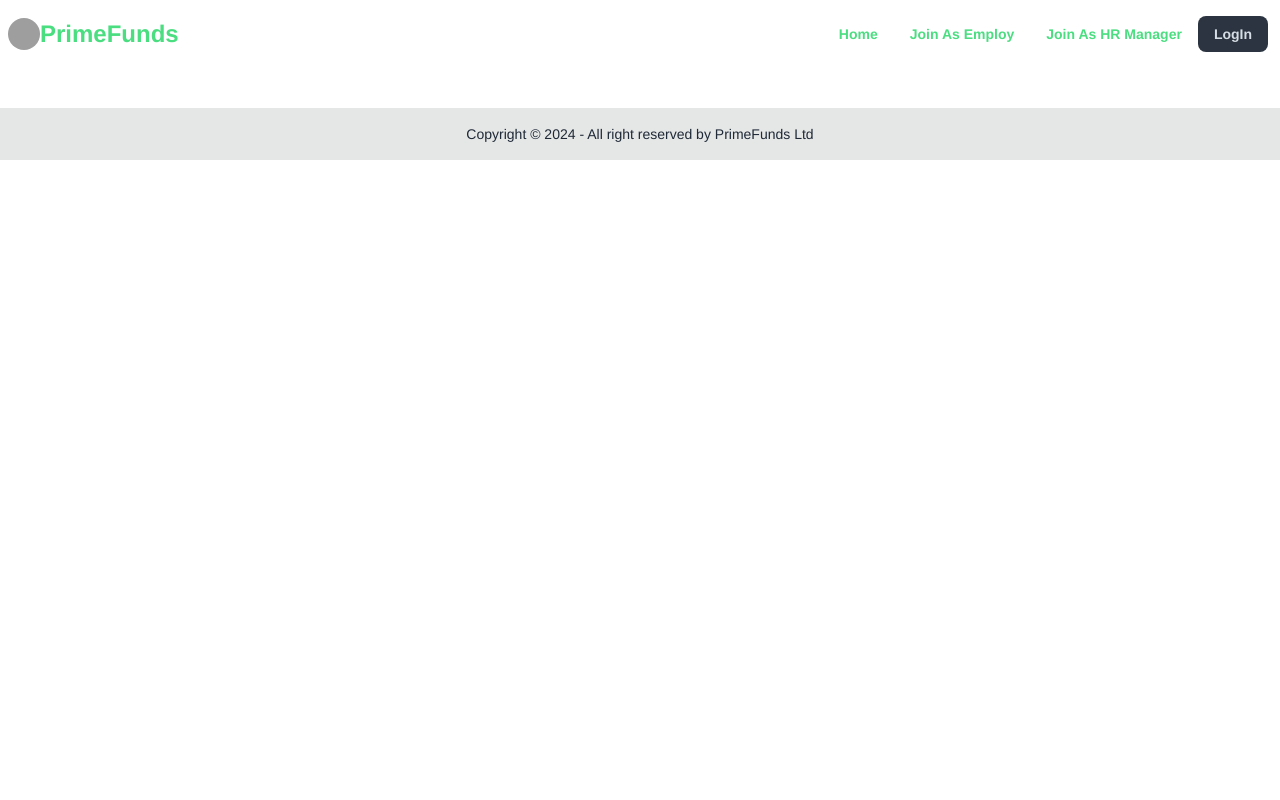
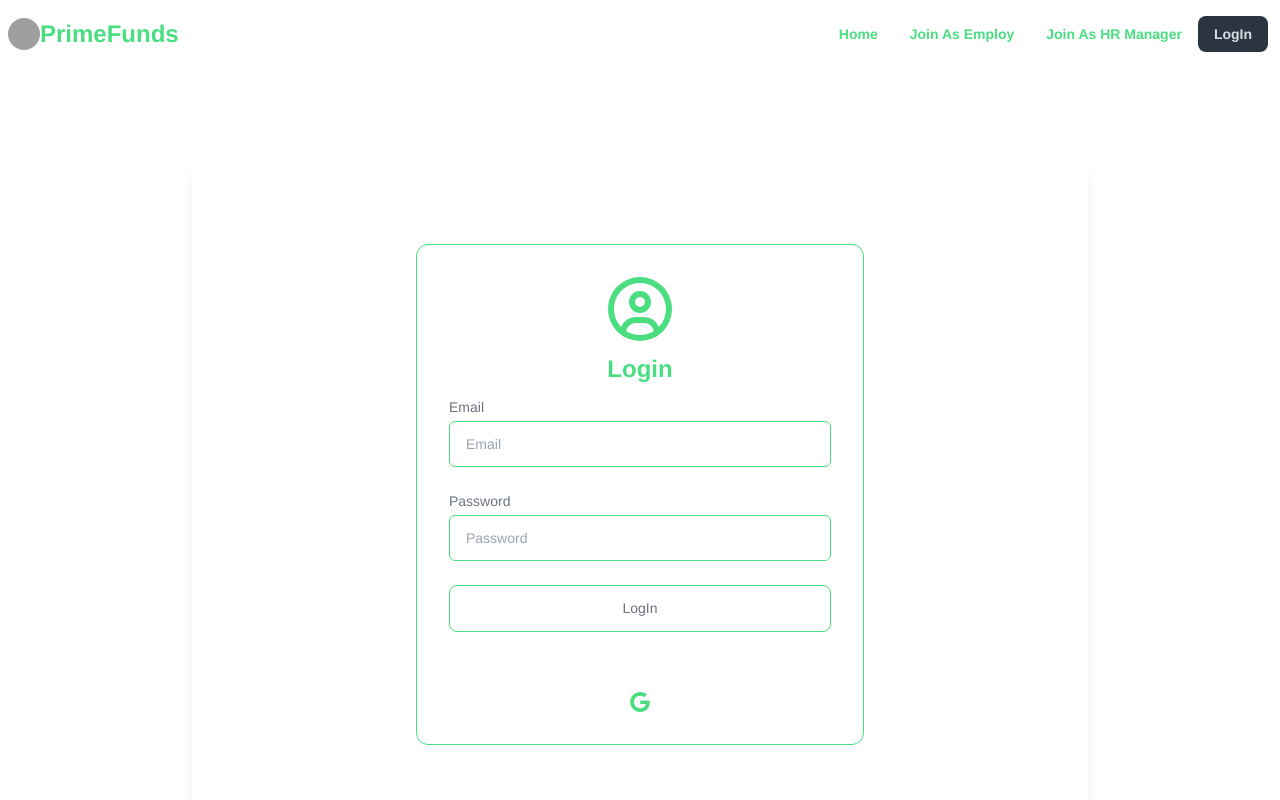
Before and after one commit to Jeem312/Assignment-12-Asset-Management, a React (Vite) app: page /login in a window 1280 px wide. Shown: the top 800 px of the page. Built offline with nearby package versions, Linux system fonts and the light colour scheme; no server answers; grey boxes are pictures that could not be loaded.

Commit message:
CONNECTED SERVER

```diff
--- a/package.json
+++ b/package.json
@@ -11,6 +11,7 @@
   },
   "dependencies": {
     "@tanstack/react-query": "^5.40.0",
+    "axios": "^1.7.2",
     "firebase": "^10.12.2",
     "framer-motion": "^11.2.10",
     "react": "^18.2.0",
--- a/src/Pages/LogIn.jsx
+++ b/src/Pages/LogIn.jsx
@@ -1,13 +1,116 @@
 import { Helmet } from "react-helmet-async";
+
+import { useContext } from "react";
+import { useForm } from "react-hook-form"
+
+
+import { Link, useLocation, useNavigate } from 'react-router-dom';
+import { AuthContext } from "../Provider/Provider";
+import toast from "react-hot-toast";
+import { FaRegCircleUser, FaUser } from "react-icons/fa6";
+
 
 
 const LogIn = () => {
+    const {logIn,googleLogin} =useContext(AuthContext);
+
+
+
+
+    const navigate = useNavigate();
+      const location = useLocation();
+
+    const from = location?.state || "/";
+
+
+
+
+    const {
+    register,
+        reset,
+    formState: { errors },
+    handleSubmit,} = useForm()
+
+      const onSubmit = (data) => {console.log(data);
+        const {Email,Password}=data;
+
+
+
+
+            logIn(Email, Password)
+                .then(result => {
+                    console.log(result.user);
+                    reset();
+                    navigate(from,);
+                })
+                .catch(error => {
+                    console.log(error.message);
+                });
+        }
+
+        const handleSocialLogin = (socialProvider) => {
+            socialProvider()
+            .then((result) => {
+              if (result.user) {
+                toast('LogIn Successfully');
+                navigate(from,);
+              }
+          })
+
+          }
     return (
         <div>
             <div>
            <Helmet>
         <title>PrimeFunds || LogIn</title>
         </Helmet></div>
+        <div className='container mx-auto my-24 min-h-[calc(100vh-306px)]'>
+      <div className='w-full max-w-sm mx-auto overflow-hidden bg-white rounded-lg shadow-lg  lg:max-w-4xl '>
+
+        <div className='w-full flex justify-center items-center px-6 py-8 md:px-8'>
+
+
+
+
+          <div className="w-full container mx-auto my-12  text-white max-w-md p-8 space-y-3 rounded-xl border border-green-400 dark:bg-gray-50 dark:text-gray-800">
+          <div className='flex justify-center mx-auto '>
+          <FaRegCircleUser className="text-green-400 h-16 w-16" />
+
+          </div>
+        <h1 className="text-2xl font-bold text-center text-green-400">Login</h1>
+        <form  onSubmit={handleSubmit(onSubmit)} noValidate="" action="" className="space-y-6">
+            <div className="space-y-1 text-sm">
+                <label htmlFor="username" className="block text-gray-500 dark:text-gray-600">Email</label>
+                <input type="email" name="email" id="username" placeholder="Email" className="w-full px-4 py-3 rounded-md border border-green-400 dark:border-gray-300 dark:bg-gray-50 dark:text-gray-800 text-black" {...register("Email", { required: true })} />
+                   {errors.Email && <span className='text-red-400'>This field is required</span>}
+            </div>
+            <div className="space-y-1 text-sm">
+                <label htmlFor="password" className="block text-gray-500 dark:text-gray-600">Password</label>
+                <input type="password" name="password" id="password" placeholder="Password" className="w-full border border-green-400 px-4 py-3 rounded-md dark:border-gray-300 dark:bg-gray-50 dark:text-gray-800 text-black"  {...register("Password", { required: true })} />
+                   {errors.Password && <span className='text-red-400'>This field is required</span>}
+
+            </div>
+           <input type="submit" value="LogIn" className="block w-full p-3 text-center  border border-green-400 text-gray-500 rounded-lg dark:text-gray-50 dark:bg-violet-600"/>
+        </form>
+        <div className="flex items-center pt-4 space-x-1">
+            <div className="flex-1 h-px sm:w-16 dark:bg-gray-300"></div>
+            <p className="px-3 text-sm dark:text-gray-600">Login with social accounts</p>
+            <div className="flex-1 h-px sm:w-16 dark:bg-gray-300"></div>
+        </div>
+        <div className="flex justify-center space-x-4">
+            <button  onClick={() => handleSocialLogin(googleLogin)}
+              aria-label="Log in with Google" className=" rounded-lg text-gray-500 ">
+                <svg xmlns="http://www.w3.org/2000/svg" viewBox="0 0 32 32" className="w-5 h-5 fill-current text-green-400">
+                <path d="M16.318 13.714v5.484h9.078c-0.37 2.354-2.745 6.901-9.078 6.901-5.458 0-9.917-4.521-9.917-10.099s4.458-10.099 9.917-10.099c3.109 0 5.193 1.318 6.38 2.464l4.339-4.182c-2.786-2.599-6.396-4.182-10.719-4.182-8.844 0-16 7.151-16 16s7.156 16 16 16c9.234 0 15.365-6.49 15.365-15.635 0-1.052-0.115-1.854-0.255-2.651z"></path>
+                </svg>
+            </button>
+
+
+        </div>
+
+    </div></div>
+      </div>
+    </div>
         </div>
     );
 };
--- a/src/WithoutLogInDashboard/About/About.jsx
+++ b/src/WithoutLogInDashboard/About/About.jsx
@@ -22,7 +22,7 @@
           <img src="https://i.ibb.co/SvDmBC2/austin-distel-Dfj-JMVhw-H-8-unsplash.jpg" alt="" className='rounded-lg' />
         </div>
       </div>
-      <div className='flex my-4 gap-4 '>
+      <div className='flex flex-col md:flex-row my-4 gap-4 '>
         <div className='p-8 flex-1 border border-green-400 rounded-lg'>
 
           <BsLaptop className='h-8 w-8' />
@@ -41,7 +41,7 @@
         </div>
 
       </div>
-      <div className='flex my-4 gap-4'>
+      <div className='flex flex-col md:flex-row my-4 gap-4'>
         <div className='p-8 flex-1 border border-green-400 rounded-lg'>
 
           <FaGear className='h-8 w-8' />
```
Also changed, not shown: 1 other file (tests, documents, lock files or other folders).
